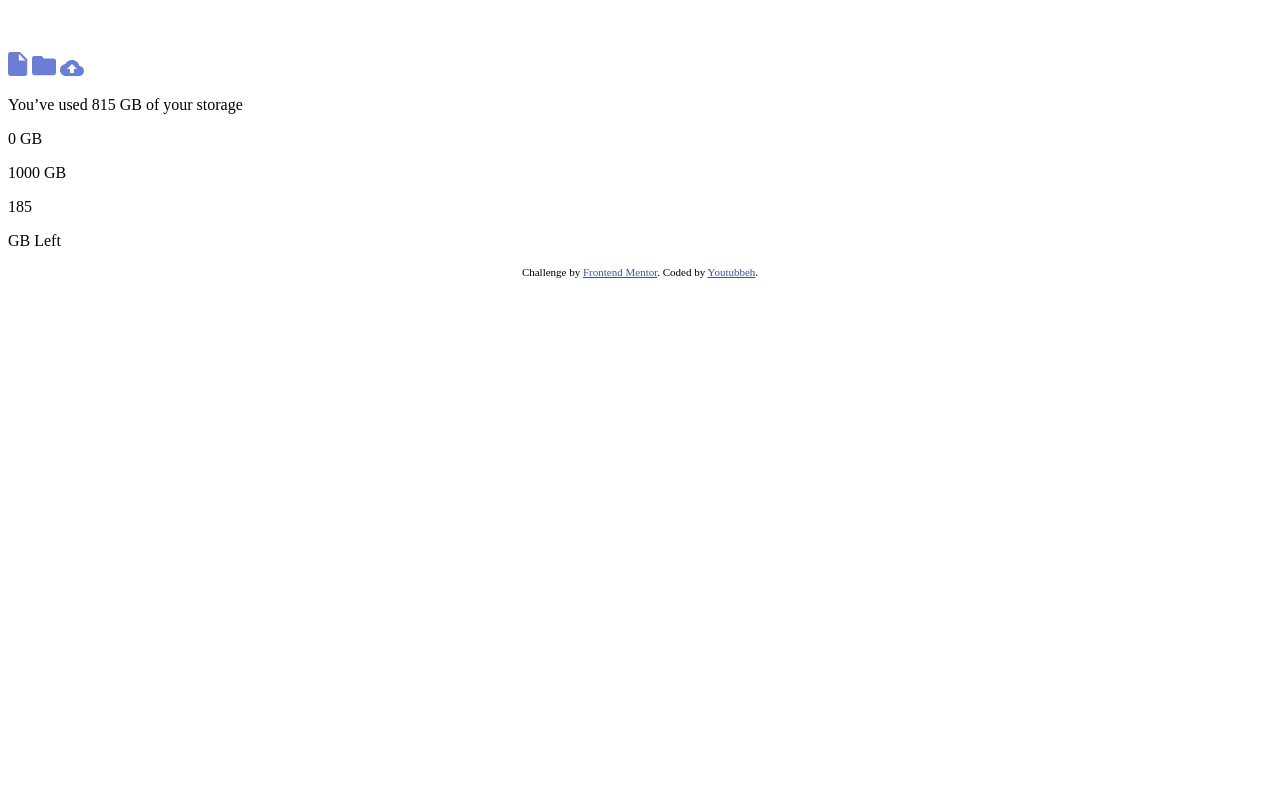
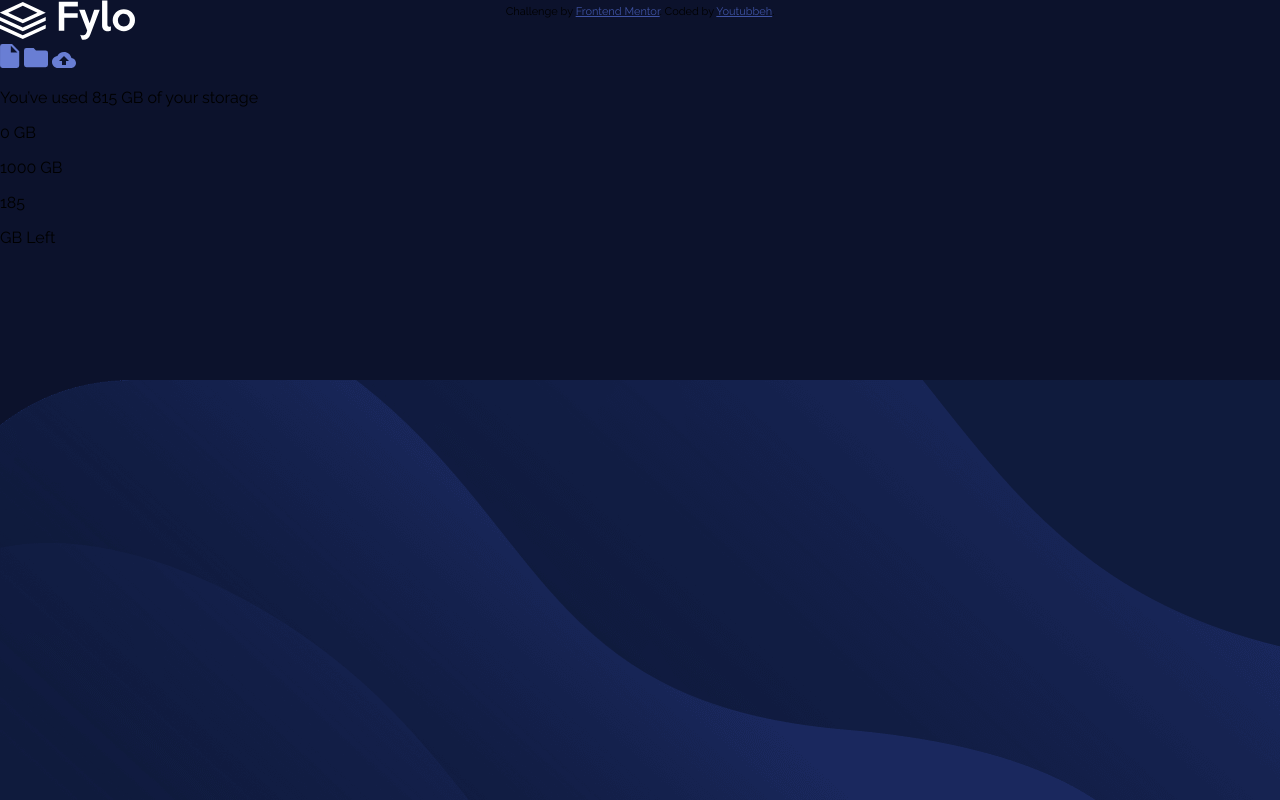
Before and after one commit to youtubbeh/fylodata, a plain HTML site: page index.html in a window 1280 px wide. Drawn offline with Linux system fonts and the light colour scheme.

Commit message:
Set background and main css prefixes

```diff
--- a/style.css
+++ b/style.css
@@ -1,5 +1,29 @@
+* {
+    font-family: 'Raleway', sans-serif;
+}
+
+html {
+    box-sizing: border-box;
+  }
+  *, *:before, *:after {
+    box-sizing: inherit;
+  }
+
+body {
+    margin: 0 auto;
+    height: 100vh;
+    background-color: hsl(229, 57%, 11%);
+    background-image: url(./images/bg-desktop.png);
+    background-repeat: no-repeat;
+    background-position: bottom;
+}
+
 .attribution {
     font-size: 11px; text-align: center;
+    position: absolute;
+    top: 5px;
+    left: 50%;
+    transform: translateX(-50%);
 }
 
 .attribution a {
```
